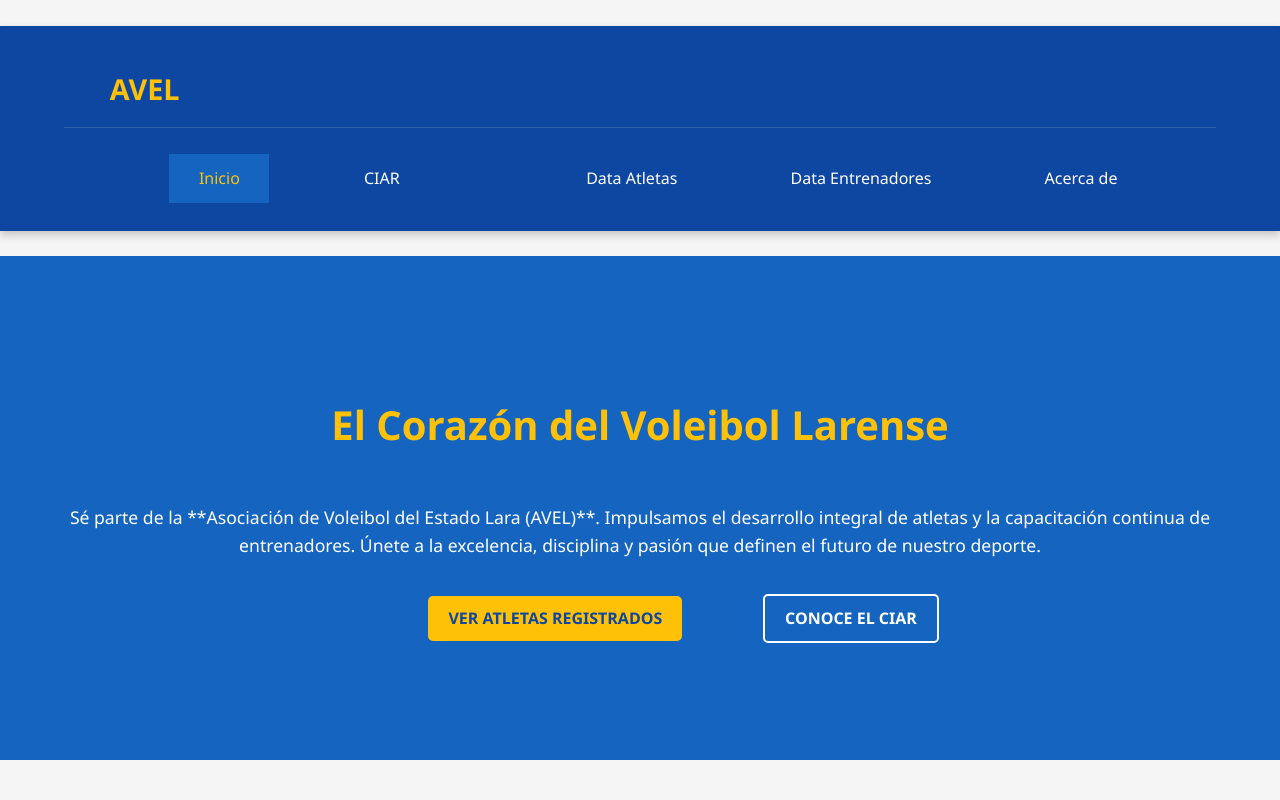
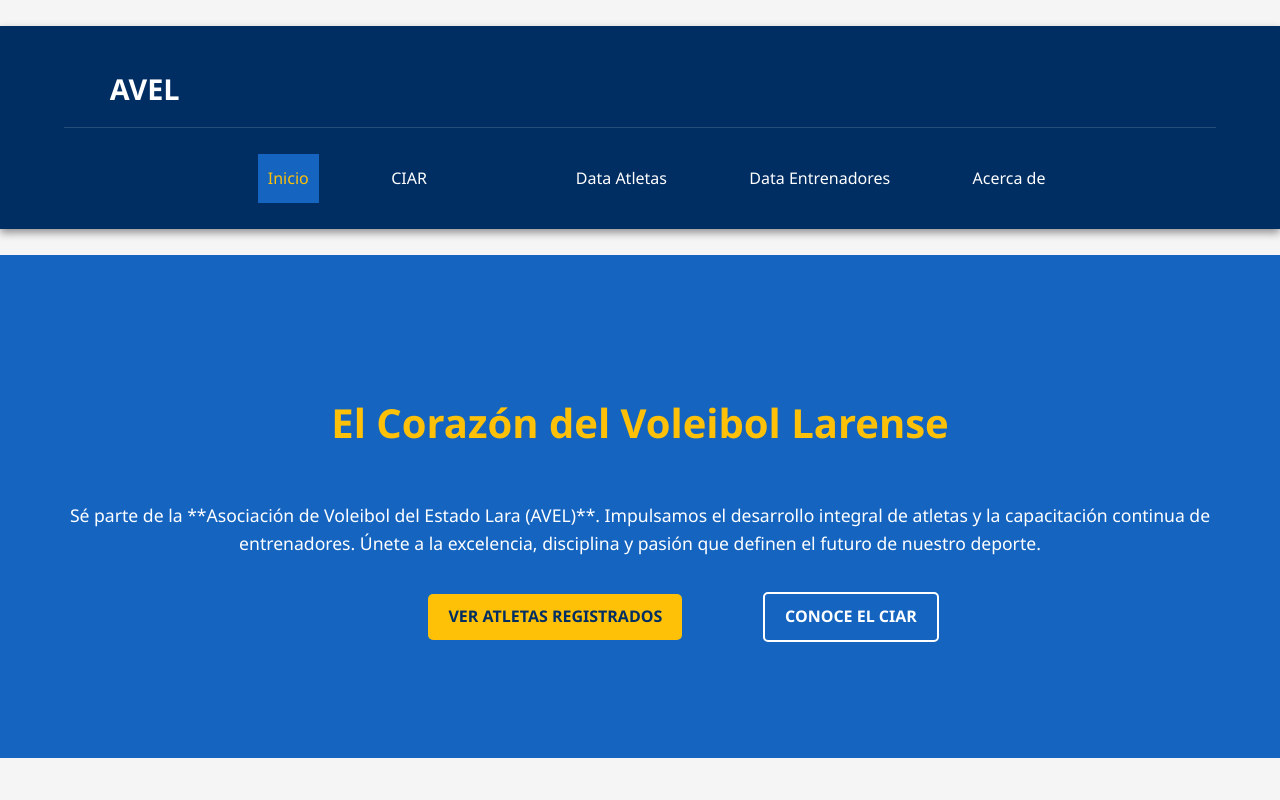
Before and after one commit to f4anks/avel, a plain HTML site: page index.html in a window 1280 px wide. Shown: the top 800 px of the page. Drawn offline with Linux system fonts and the light colour scheme.

Commit message:
Update styles.css

```diff
--- a/css/styles.css
+++ b/css/styles.css
@@ -1,9 +1,9 @@
 /* --- VARIABLES DE COLOR (Tema Azul Oscuro/Profesional) --- */
 :root {
-    --primary-color: #0D47A1; /* Azul AVEL (Oscuro) */
+    --primary-color: #002D62; /* Azul Muy Oscuro (Fondo AVEL) */
     --secondary-color: #1565C0; /* Azul Secundario */
     --accent-color: #FFC107; /* Amarillo/Dorado (Acento) */
-    --text-light: #FFFFFF;
+    --text-light: #FFFFFF; /* Blanco para texto general */
     --text-dark: #212121;
     --bg-light: #F5F5F5;
 }
@@ -28,25 +28,25 @@ body {
     margin: auto;
 }
 
-/* --- ENCABEZADO (HEADER) - IMPLEMENTACIÓN DE DOS LÍNEAS --- */
+/* --- ENCABEZADO (HEADER) --- */
 
 .main-header {
     background: var(--primary-color);
     padding: 0;
-    box-shadow: 0 4px 8px rgba(0, 0, 0, 0.2);
+    box-shadow: 0 4px 8px rgba(0, 0, 0, 0.4); /* Sombra más oscura */
 }
 
 .header-top {
     /* Contenedor de la primera línea (Logo) */
     display: flex;
-    justify-content: flex-start; /* AVEL a la izquierda */
+    justify-content: flex-start;
     padding: 15px 0;
-    border-bottom: 1px solid rgba(255, 255, 255, 0.15); /* Separador sutil */
+    border-bottom: 1px solid rgba(255, 255, 255, 0.15);
 }
 
 .logo {
     font-size: 1.8rem;
-    color: var(--accent-color); /* Amarillo/Dorado para el logo */
+    color: var(--text-light); /* Logo en BLANCO */
     font-weight: 700;
     margin: 0;
 }
@@ -54,32 +54,31 @@ body {
 .header-bottom {
     /* Contenedor de la segunda línea (Menú) */
     display: flex;
-    justify-content: center; /* Centra el menú */
-    padding: 0; /* Ya tenemos padding en los links */
+    justify-content: center;
+    padding: 0;
 }
 
-/* --- MENÚ DE NAVEGACIÓN --- */
+/* --- MENÚ DE NAVEGACIÓN (AJUSTE DE ESPACIO) --- */
 
 .nav-menu {
     list-style: none;
     display: flex;
     padding: 0;
     margin: 0;
-    width: 100%; /* Asegura que la lista ocupe el ancho disponible para el centrado */
+    width: auto; /* Dejamos que el ancho se ajuste al contenido para centrar */
 }
 
 .nav-menu li {
-    /* Define el tamaño uniforme para todos los botones */
-    flex-grow: 1; /* Permite que los elementos crezcan para llenar el espacio */
-    min-width: 100px; /* Asegura un tamaño base */
+    /* Eliminamos flex-grow para que solo se use el padding del link */
+    /* Quitamos 'min-width' para que los links estén más cerca */
     text-align: center;
 }
 
 .nav-menu a {
-    /* Estilos del enlace (botón) */
+    /* Reducimos el padding horizontal para acercar los links */
     display: block;
-    padding: 12px 15px;
-    color: var(--text-light);
+    padding: 12px 10px; /* Reducción de 15px a 10px */
+    color: var(--text-light); /* Texto del menú en BLANCO */
     text-decoration: none;
     font-size: 1rem;
     font-weight: 500;
@@ -92,11 +91,11 @@ body {
     color: var(--accent-color);
 }
 
-/* --- SECCIÓN HERO --- */
+/* --- SECCIÓN HERO (Se ajusta el color del texto a BLANCO ya que el fondo del Hero es Azul Secundario) --- */
 
 .hero {
     background: var(--secondary-color);
-    color: var(--text-light);
+    color: var(--text-light); /* Texto general del Hero en BLANCO */
     padding: 60px 0;
     text-align: center;
 }
@@ -172,7 +171,7 @@ body {
 
 /* --- SECCIÓN ACERCA DE --- */
 .about-section {
-    background-color: #E3F2FD; /* Azul muy claro */
+    background-color: #E3F2FD;
     padding: 50px 0;
     text-align: center;
 }
@@ -196,10 +195,10 @@ body {
     opacity: 0.7;
 }
 
-/* --- MEDIA QUERIES (Para hacer el menú responsivo) --- */
+/* --- MEDIA QUERIES --- */
 @media (max-width: 768px) {
     .header-top {
-        justify-content: center; /* Centrar logo en móvil */
+        justify-content: center;
     }
 
     .header-bottom {
@@ -207,7 +206,7 @@ body {
     }
 
     .nav-menu {
-        flex-direction: column; /* Apilar elementos en móvil */
+        flex-direction: column;
         width: 100%;
     }
 
```
